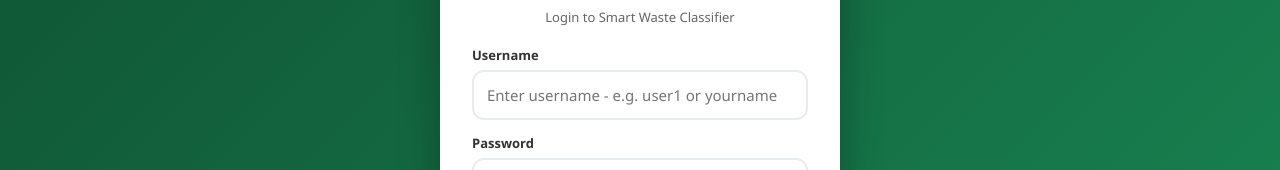
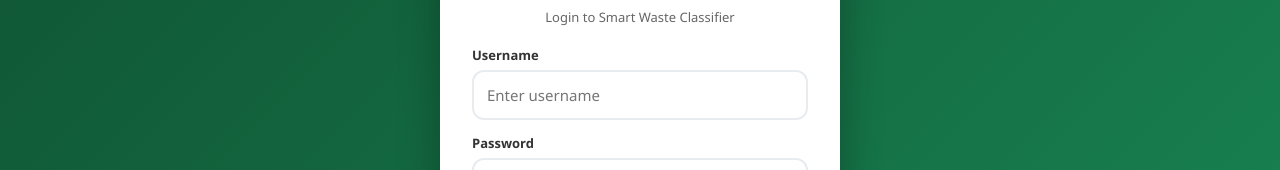
Before and after one commit to shalinii7/waste-app, a plain HTML site: page login.html in a window 1280 px wide. Shown: the part 283-453 px from the top of the page. Drawn offline with Linux system fonts and the light colour scheme.

Commit message:
Fix HTML encoding issues in login.html

```diff
--- a/login.html
+++ b/login.html
@@ -32,7 +32,7 @@
   <p class="sub">Login to Smart Waste Classifier</p>
 
   <label>Username</label>
-  <input type="text" id="username" placeholder="Enter username - e.g. user1 or yourname" autocomplete="username">
+  <input type="text" id="username" placeholder="Enter username" autocomplete="username">
 
   <label>Password</label>
   <input type="password" id="password" placeholder="Enter password" autocomplete="current-password">
```
